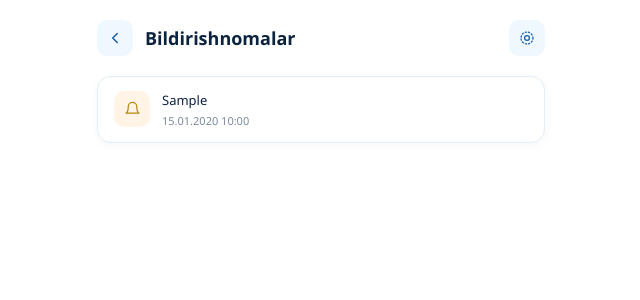
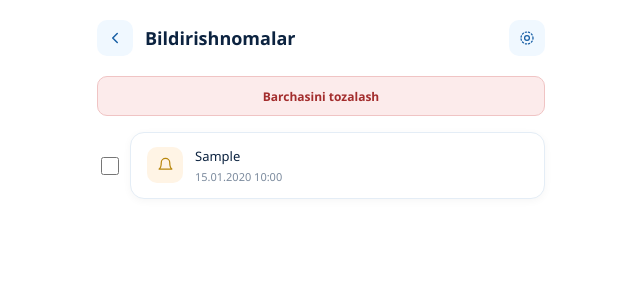
Before and after one commit to TNnodirbek/balance-system, a Django app: page /bildirishnomalar/ in a window 1280 px wide. Shown: the top 300 px of the page, without its empty margins (319-959 px from the left). Run offline with Django 5.2, Linux system fonts and the light colour scheme; a user stored in the database is signed in; tables that the repository leaves empty hold one stand-in row (values such as "Sample post").

Commit message:
Bildirishnomalarni ochirish funksiyasi qoshildi

```diff
--- a/bildirishnomalar/urls.py
+++ b/bildirishnomalar/urls.py
@@ -5,4 +5,6 @@ from . import views
 urlpatterns = [
     path('', views.bildirishnomalar_royxati, name='bildirishnomalar_royxati'),
     path('sozlama/', views.bildirishnoma_sozlamasi, name='bildirishnoma_sozlamasi'),
+    path('ochirish/', views.bildirishnoma_ochirish, name='bildirishnoma_ochirish'),
+    path('tozalash/', views.bildirishnomalar_tozalash, name='bildirishnomalar_tozalash'),
 ]
--- a/bildirishnomalar/views.py
+++ b/bildirishnomalar/views.py
@@ -1,5 +1,6 @@
 from django.contrib.auth.decorators import login_required
 from django.shortcuts import redirect, render
+from django.views.decorators.http import require_POST
 
 from .models import Bildirishnoma, BildirishnomaSozlamasi
 
@@ -31,3 +32,18 @@ def bildirishnoma_sozlamasi(request):
         'sozlama': sozlama,
         'xabar': xabar,
     })
+
+
+@login_required
+@require_POST
+def bildirishnoma_ochirish(request):
+    id_lar = request.POST.getlist('bildirishnoma_idlar')
+    Bildirishnoma.objects.filter(pk__in=id_lar, foydalanuvchi=request.user).delete()
+    return redirect('bildirishnomalar_royxati')
+
+
+@login_required
+@require_POST
+def bildirishnomalar_tozalash(request):
+    Bildirishnoma.objects.filter(foydalanuvchi=request.user).delete()
+    return redirect('bildirishnomalar_royxati')
--- a/templates/bildirishnomalar/royxat.html
+++ b/templates/bildirishnomalar/royxat.html
@@ -47,17 +47,46 @@
             color: #185FA5;
             text-decoration: none;
         }
+        .bildirishnoma-qatori {
+            display: flex;
+            align-items: center;
+            gap: 8px;
+            margin-bottom: 10px;
+        }
+        .bildirishnoma-checkbox {
+            width: 18px;
+            height: 18px;
+            flex-shrink: 0;
+            accent-color: #A32D2D;
+        }
         .bildirishnoma-karta {
             display: flex;
             gap: 12px;
+            flex: 1;
             background: #FFFFFF;
             border: 1px solid #E4EDF6;
             border-radius: 14px;
             padding: 14px 16px;
-            margin-bottom: 10px;
             box-shadow: 0 2px 8px rgba(0,0,0,0.04);
             text-decoration: none;
             color: #0C2340;
+        }
+        .amallar-panel {
+            display: flex;
+            gap: 8px;
+            margin-bottom: 16px;
+        }
+        .amal-tugma {
+            flex: 1;
+            height: 40px;
+            border: 1px solid #F0C4C4;
+            border-radius: 10px;
+            background: #FCEBEB;
+            color: #A32D2D;
+            font-family: 'Manrope', 'Segoe UI', Arial, sans-serif;
+            font-size: 12px;
+            font-weight: 600;
+            cursor: pointer;
         }
         .turi-ikonka {
             width: 36px; height: 36px;
@@ -94,7 +123,24 @@
             </a>
         </div>
 
+        {% if bildirishnomalar %}
+        <div class="amallar-panel">
+            <form method="post" action="{% url 'bildirishnomalar_tozalash' %}" onsubmit="return confirm('Barcha bildirishnomalarni ochirishni tasdiqlaysizmi?');" style="flex:1;">
+                {% csrf_token %}
+                <button type="submit" class="amal-tugma" style="width:100%;">Barchasini tozalash</button>
+            </form>
+        </div>
+
+        <form method="post" action="{% url 'bildirishnoma_ochirish' %}" id="tanlanganlar-forma" style="display:none;margin-bottom:16px;">
+            {% csrf_token %}
+            <div id="tanlanganlar-inputlar"></div>
+            <button type="submit" class="amal-tugma" style="width:100%;">Tanlanganlarni o'chirish (<span id="tanlangan-soni">0</span>)</button>
+        </form>
+        {% endif %}
+
         {% for b in bildirishnomalar %}
+        <div class="bildirishnoma-qatori">
+            <input type="checkbox" class="bildirishnoma-checkbox" value="{{ b.pk }}" aria-label="Tanlash">
             <a href="{{ b.havola|default:'#' }}" class="bildirishnoma-karta">
                 <div class="turi-ikonka turi-{{ b.turi }}">
                     <svg width="17" height="17" viewBox="0 0 24 24" fill="none" stroke="currentColor" stroke-width="1.7"><path d="M18 8A6 6 0 0 0 6 8C6 15 3 17 3 17H21S18 15 18 8Z" stroke-linecap="round" stroke-linejoin="round"/></svg>
@@ -104,9 +150,38 @@
                     <div class="vaqt">{{ b.yaratilgan_vaqt|date:"d.m.Y H:i" }}</div>
                 </div>
             </a>
+        </div>
         {% empty %}
         <div class="bosh-holat">Bildirishnomalar yo'q</div>
         {% endfor %}
     </div>
+
+    <script>
+        var tanlanganlarForma = document.getElementById('tanlanganlar-forma');
+
+        if (tanlanganlarForma) {
+            function bildirishnomaTanlovYangilash() {
+                var tanlanganlar = document.querySelectorAll('.bildirishnoma-checkbox:checked');
+                document.getElementById('tanlangan-soni').textContent = tanlanganlar.length;
+                tanlanganlarForma.style.display = tanlanganlar.length > 0 ? 'block' : 'none';
+            }
+
+            document.querySelectorAll('.bildirishnoma-checkbox').forEach(function (cb) {
+                cb.addEventListener('change', bildirishnomaTanlovYangilash);
+            });
+
+            tanlanganlarForma.addEventListener('submit', function () {
+                var inputlarQobiq = document.getElementById('tanlanganlar-inputlar');
+                inputlarQobiq.innerHTML = '';
+                document.querySelectorAll('.bildirishnoma-checkbox:checked').forEach(function (cb) {
+                    var input = document.createElement('input');
+                    input.type = 'hidden';
+                    input.name = 'bildirishnoma_idlar';
+                    input.value = cb.value;
+                    inputlarQobiq.appendChild(input);
+                });
+            });
+        }
+    </script>
 </body>
 </html>
```
Lines whose indentation alone changed are shown as unchanged.
